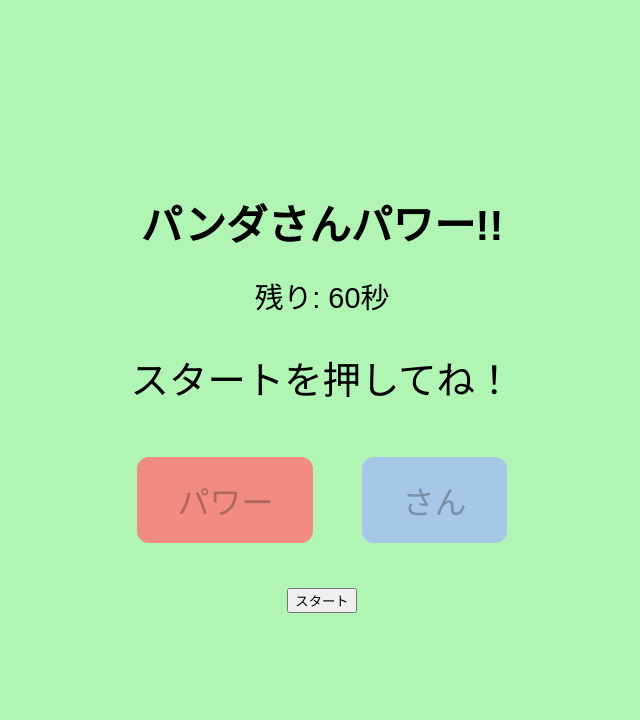
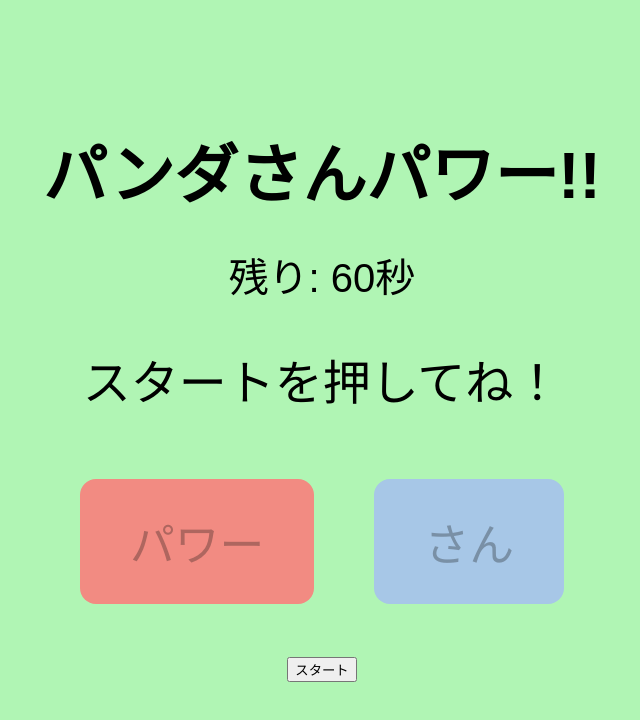
Before and after one commit to fuyutosan/pandasangame, a plain HTML site: page index.html in a window 1280 px wide. Shown: the whole page, without its empty margins (318-958 px from the left). Drawn offline with Linux system fonts and the light colour scheme.

Commit message:
Update index.html

```diff
--- a/index.html
+++ b/index.html
@@ -14,64 +14,78 @@
     justify-content: center;
     align-items: center;
   }
+
   h1 {
-    font-size: 2.6em;
-    margin: 15px 0;
+    font-size: 4em;
+    margin: 20px 0;
   }
+
   #timer {
-    font-size: 1.8em;
-    margin: 8px;
+    font-size: 2.5em;
+    margin: 10px;
   }
+
   #question {
-    font-size: 2.4em;
-    margin: 25px;
+    font-size: 3em;
+    margin: 30px 0;
   }
+
   .btn {
-    font-size: 2em;
-    margin: 12px;
-    padding: 20px 40px;
+    font-size: 2.8em;
+    margin: 15px;
+    padding: 30px 50px;
     border: none;
-    border-radius: 12px;
+    border-radius: 16px;
     cursor: pointer;
   }
+
   #powerBtn {
     background-color: #f28b82;
   }
+
   #sanBtn {
     background-color: #a7c7e7;
   }
+
   #score {
-    font-size: 1.5em;
-    margin-top: 10px;
+    font-size: 2em;
+    margin-top: 15px;
   }
+
   #resultScreen {
     display: none;
     background-color: #ffffffdd;
-    padding: 25px;
+    padding: 35px;
     border-radius: 20px;
     margin: 20px auto;
     width: 90%;
-    max-width: 420px;
+    max-width: 450px;
   }
+
   #resultTitle {
+    font-size: 3em;
+    margin-bottom: 15px;
+  }
+
+  #rank {
     font-size: 2em;
-    margin-bottom: 10px;
-  }
-  #rank {
-    font-size: 1.5em;
     color: #333;
   }
+
   #shareBtn {
-    margin-top: 15px;
+    margin-top: 20px;
+    font-size: 2em;
+    padding: 15px 30px;
     background-color: #1da1f2;
     color: white;
   }
+
   #buttonContainer {
     display: flex;
     justify-content: center;
-    gap: 25px;
+    gap: 30px;
     flex-wrap: wrap;
-    margin: 15px 0;
+    margin: 20px 0;
   }
 </style>
 
```
